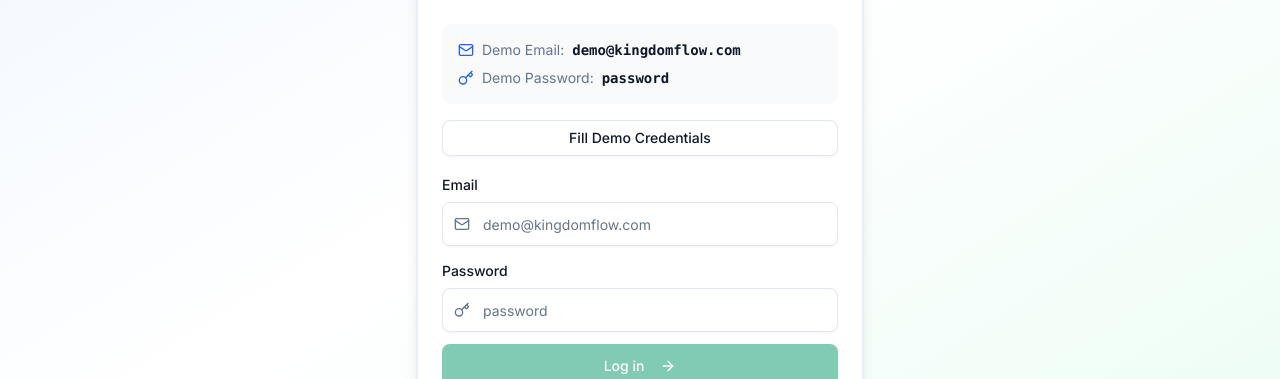
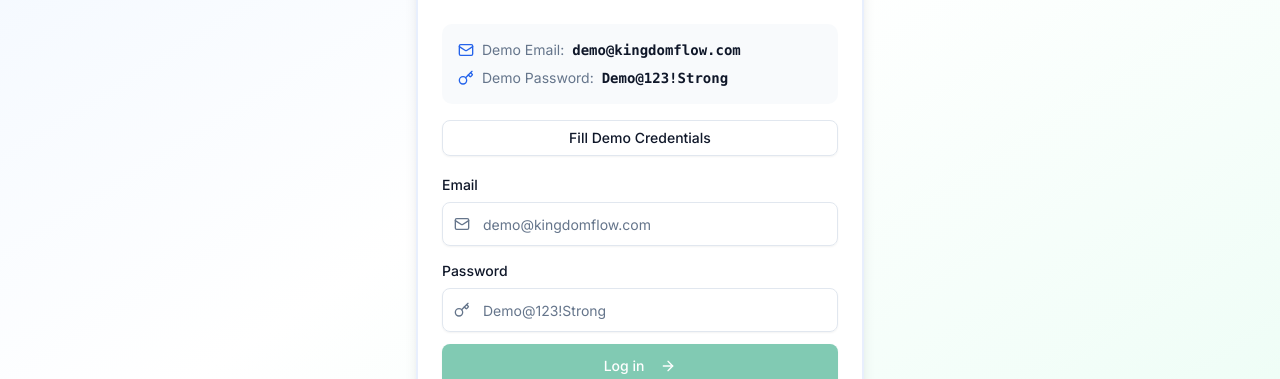
Before and after one commit to yohannesmulugeta/KingdomFlow, a React (Vite) app: page /demo-login in a window 1280 px wide. Shown: the part 303-682 px from the top of the page. Built offline with nearby package versions, Linux system fonts and the light colour scheme; no server answers.

Commit message:
File changes

```diff
--- a/src/pages/DemoLogin.jsx
+++ b/src/pages/DemoLogin.jsx
@@ -8,7 +8,7 @@ import { Church, ArrowRight, Mail, Key, Loader2 } from 'lucide-react';
 import { Link } from 'react-router-dom';
 
 const DEMO_EMAIL = 'demo@kingdomflow.com';
-const DEMO_PASSWORD = 'password';
+const DEMO_PASSWORD = 'Demo@123!Strong';
 
 export default function DemoLogin() {
   const [email, setEmail] = useState('');
```
Also changed, not shown: 1 other file (tests, documents, lock files or other folders).
